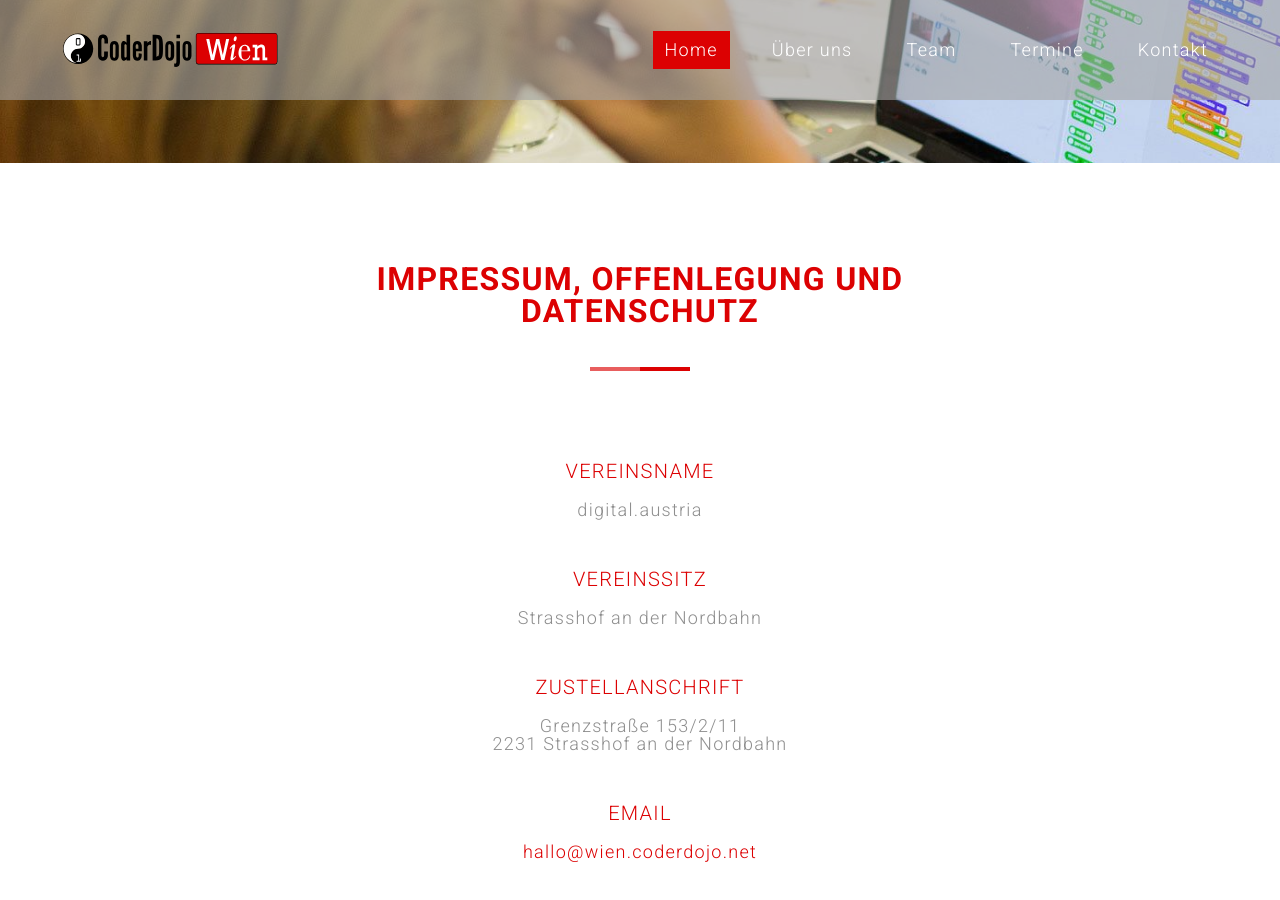
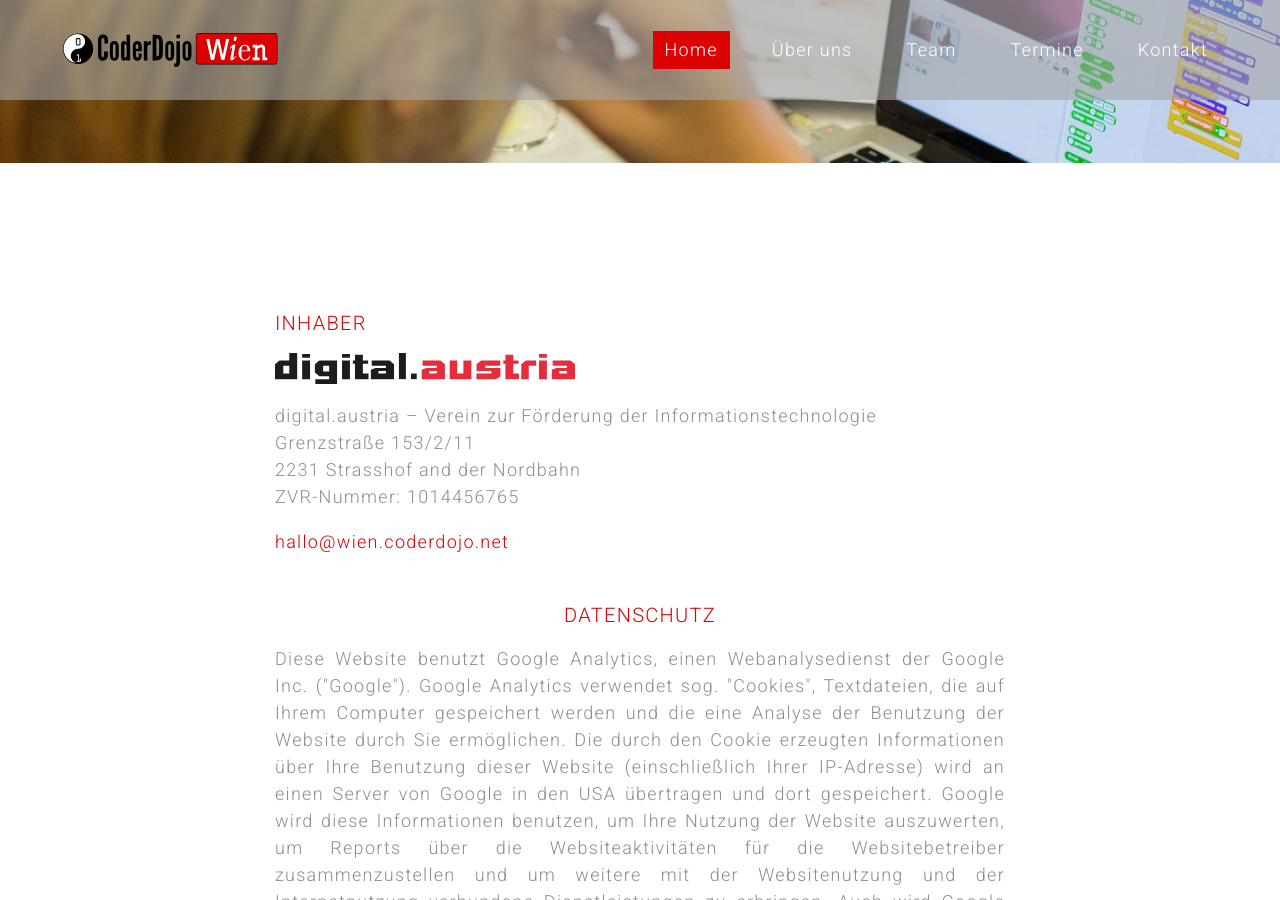
Before and after one commit to coderdojo-wien/coderdojo-wien.github.io, a Jekyll site: the page built from imprint.html, in a window 1280 px wide and 900 px high, scrolled down 737 px. Built offline with Jekyll 4.4.1, drawn with Linux system fonts in a browser that asks for light colours; nearby versions of some CDN libraries; comment, search, counter and statistics services are not loaded; some of the changed text lies outside the part shown.

Commit message:
Fix Impressum layout Add link to xing Add link to instagram

```diff
--- a/_data/imprint.yml
+++ b/_data/imprint.yml
@@ -1,35 +1,12 @@
 title: Impressum, Offenlegung und Datenschutz
 
-owner-content: "<h3>Vereinsname</h3>
-<div class=\"row text-center\">
-digital.austria
-</div>
-
-<h3>Vereinssitz</h3>
-<div class=\"row text-center\">
-Strasshof an der Nordbahn</br>
-</div>
-
-<h3>Zustellanschrift</h3>
-<div class=\"row text-center\">
+owner-content: "<h3 style=\"text-align:left\">Inhaber</h3><p>
+<img src=\"/images/digital.austria-logo.svg\" width=\"300\" alt=\"digital.austria logo\" style=\"margin:0\"></p>
+<p>digital.austria – Verein zur Förderung der Informationstechnologie<br/>
 Grenzstraße 153/2/11<br/>
-2231 Strasshof an der Nordbahn
-</div>
-
-<h3>Email</h3>
-<div class=\"row text-center\">
-<a href=\"mailto:hallo@wien.coderdojo.net\">hallo@wien.coderdojo.net</a>
-</div>
-
-<h3>ZVR-Nummer</h3>
-<div class=\"row text-center\">
-1014456765
-</div>
-
-<h3>Vereinsregisterbehörde</h3>
-<div class=\"row text-center\">
-Bezirkshauptmannschaft Gänserndorf
-</div>"
+2231 Strasshof and der Nordbahn<br/>
+ZVR-Nummer: 1014456765</p>
+<p><a href=\"mailto:hallo@wien.coderdojo.net\">hallo@wien.coderdojo.net</a></p>"
 
 dataprotection-content: "<h3>Datenschutz</h3><p>Diese Website benutzt Google Analytics, einen Webanalysedienst der Google Inc. (\"Google\"). Google Analytics verwendet sog. \"Cookies\", Textdateien, die auf Ihrem Computer
 gespeichert werden und die eine Analyse der Benutzung der Website durch Sie ermöglichen. Die durch den Cookie erzeugten Informationen über Ihre Benutzung dieser Website
--- a/_data/social-links.yml
+++ b/_data/social-links.yml
@@ -5,3 +5,5 @@
 google-plus: "https://plus.google.com/b/117361304524937577544/117361304524937577544/"
 vimeo:
 linkedin: "https://www.linkedin.com/company/coderdojowien"
+xing: "https://www.xing.com/companies/coderdojowien"
+instagram: "https://www.instagram.com/coderdojowien"
--- a/_includes/footer.html
+++ b/_includes/footer.html
@@ -22,6 +22,8 @@
             {% if site.data.social-links.google-plus != null %} <li><a href="{{ site.data.social-links.google-plus }}" target="_blank"><i class="fi flaticon-google-plus"></i></a></li> {% endif %}
             {% if site.data.social-links.vimeo != null %} <li><a href="{{ site.data.social-links.vimeo }}" target="_blank"><i class="fi flaticon-vimeo"></i></a></li> {% endif %}
             {% if site.data.social-links.linkedin != null %} <li><a href="{{ site.data.social-links.linkedin }}" target="_blank"><i class="fi flaticon-linkedin"></i></a></li> {% endif %}
+            {% if site.data.social-links.xing != null %} <li><a href="{{ site.data.social-links.xing }}" target="_blank"><i class="fi flaticon-xing"></i></a></li> {% endif %}
+            {% if site.data.social-links.instagram != null %} <li><a href="{{ site.data.social-links.instagram }}" target="_blank"><i class="fi flaticon-instagram"></i></a></li> {% endif %}
           </ul>
         </div>
 
--- a/_includes/sections/imprint.html
+++ b/_includes/sections/imprint.html
@@ -1,15 +1,6 @@
 <!-- About Section -->
 <section class="site-section imprint-section next-section-indicator" id="imprint">
   <div class="container">
-
-    <!-- Section Heading -->
-    <div class="row text-center">
-
-      <!-- Section Header -->
-      <header class="col-md-8 col-md-push-2 col-sm-12 section-header">
-        <h2>{{ site.data.imprint.title }}</h2>
-        <hr class="normal">
-      </header>
 
       <!-- Owner content -->
       <div class="col-md-8 col-md-push-2 col-sm-12 section-content">
```
Also changed, not shown: images/digital.austria-logo.svg (added).
